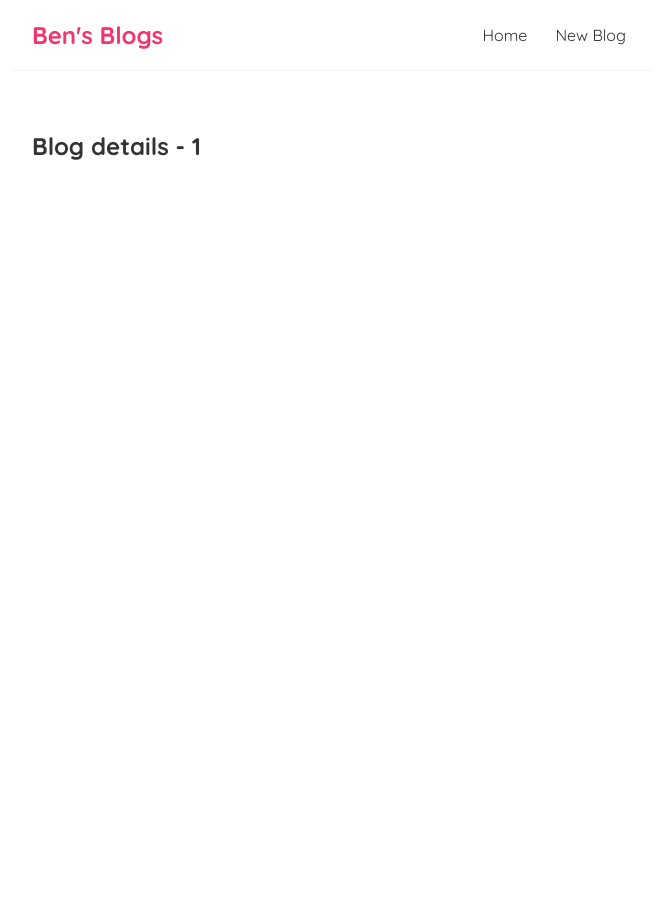
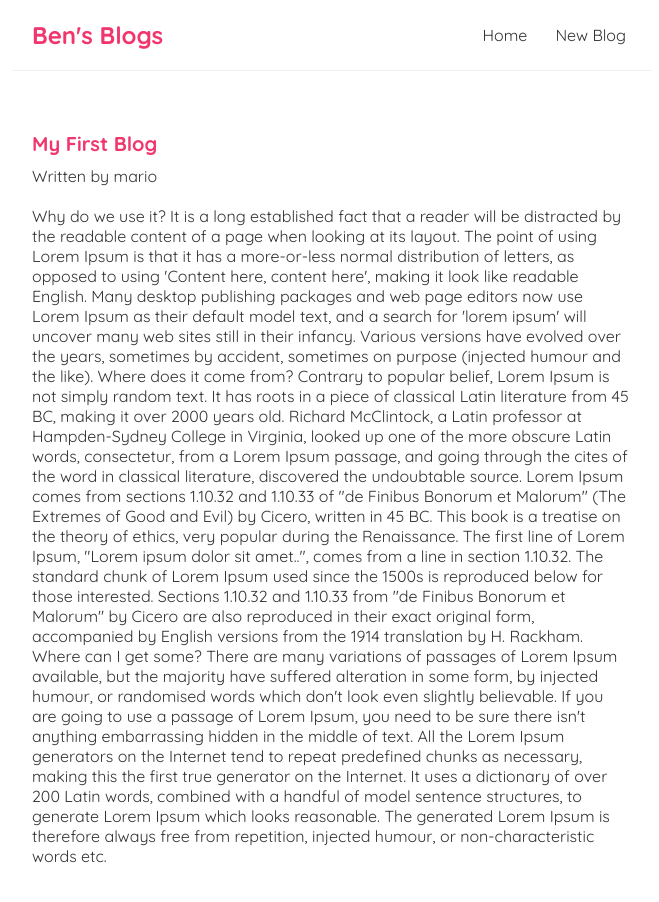
Before and after one commit to Ben8120/react-site, a React (Create React App) app: page /blogs/1 in a window 1280 px wide. Shown: the top 902 px of the page, without its empty margins (308-967 px from the left). Before the commit the page ends 800 px from the top, so only its background shows below. Built offline with nearby package versions, Linux system fonts and the light colour scheme; data requests are answered from the project's data file.

Commit message:
reusing the custom hook

```diff
--- a/src/components/BlogDetails.js
+++ b/src/components/BlogDetails.js
@@ -1,11 +1,21 @@
 import { useParams } from "react-router-dom";
+import useFetch from "../useFetch";
 
 const BlogDetails = () => {
     const { id } = useParams()
+    const { blogs, error, isPending} = useFetch("http://localhost:8000/blogs/" + id)
 
     return (
         <div className="blog-details">
-            <h2>Blog details - { id }</h2>
+            {isPending && <div>Loading...</div>}
+            {error && <div>{ error}</div>}
+            { blogs && (
+                <article>
+                    <h2>{ blogs.title }</h2>
+                    <p>Written by { blogs.author }</p>
+                    <div>{ blogs.body }</div>
+                </article>
+            )}
         </div>
     )
 }
--- a/src/index.css
+++ b/src/index.css
@@ -51,3 +51,21 @@
 .blog-preview a{
   text-decoration: none;
 }
+
+/* blog details page */
+.blog-details h2 {
+  font-size: 20px;
+  color: #f1356d;
+  margin-bottom: 10px;
+}
+.blog-details div {
+  margin: 20px 0;
+}
+.blog-details button {
+  background: #f1356d;
+  color: #fff;
+  border: 0;
+  padding: 8px;
+  border-radius: 8px;
+  cursor: pointer;
+}
```
